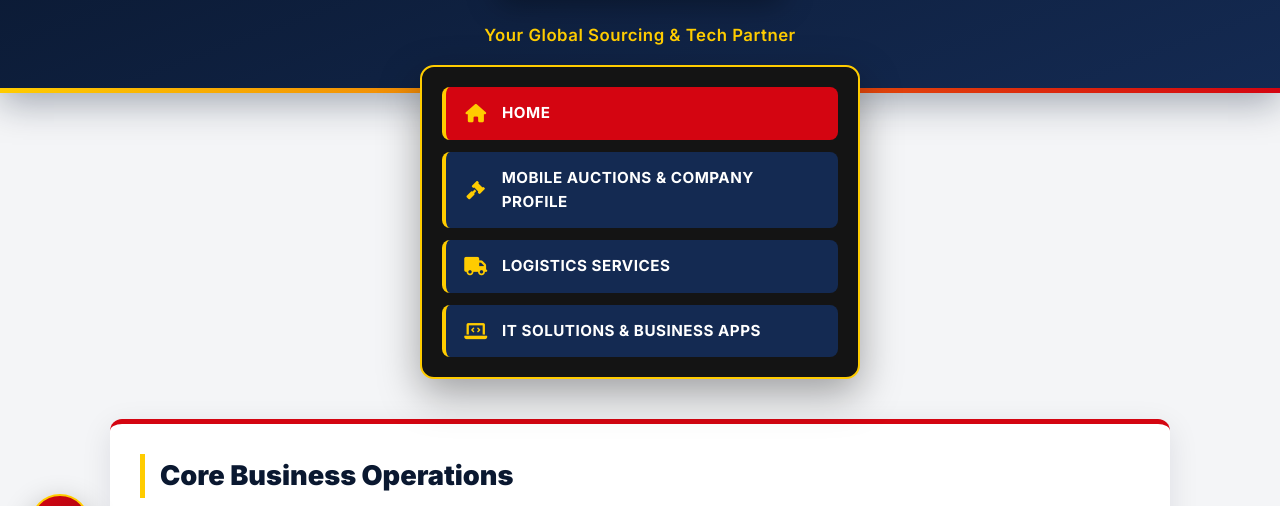
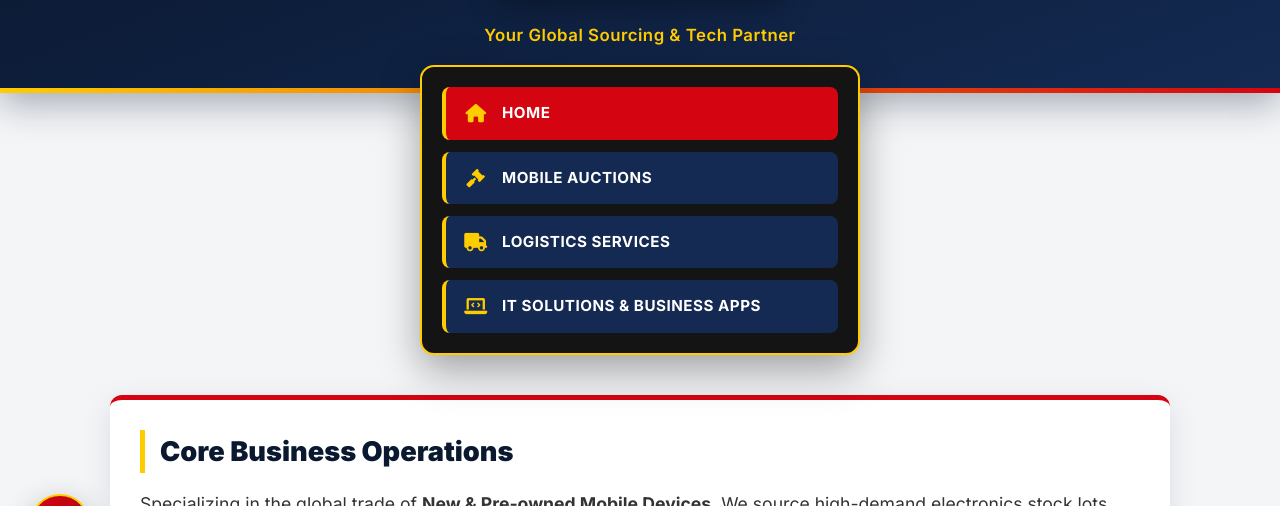
Before and after one commit to 2smartshk/2smarts.com, a plain HTML site: page index.html in a window 1280 px wide. Shown: the part 136-642 px from the top of the page. Drawn offline with Linux system fonts and the light colour scheme.

Commit message:
Update index.html

```diff
--- a/index.html
+++ b/index.html
@@ -284,7 +284,7 @@
     <div class="menu-wrapper">
         <nav class="nav-menu">
             <a href="index.html" class="nav-link active"><i class="fas fa-home"></i> Home</a>
-            <a href="auctions.html" class="nav-link"><i class="fas fa-gavel"></i> Mobile Auctions & Company Profile</a>
+            <a href="auctions.html" class="nav-link"><i class="fas fa-gavel"></i> Mobile Auctions</a>
             <a href="logistics.html" class="nav-link"><i class="fas fa-truck"></i> Logistics Services</a>
             <a href="it-solutions.html" class="nav-link"><i class="fas fa-laptop-code"></i> IT Solutions & Business Apps</a>
         </nav>
```
